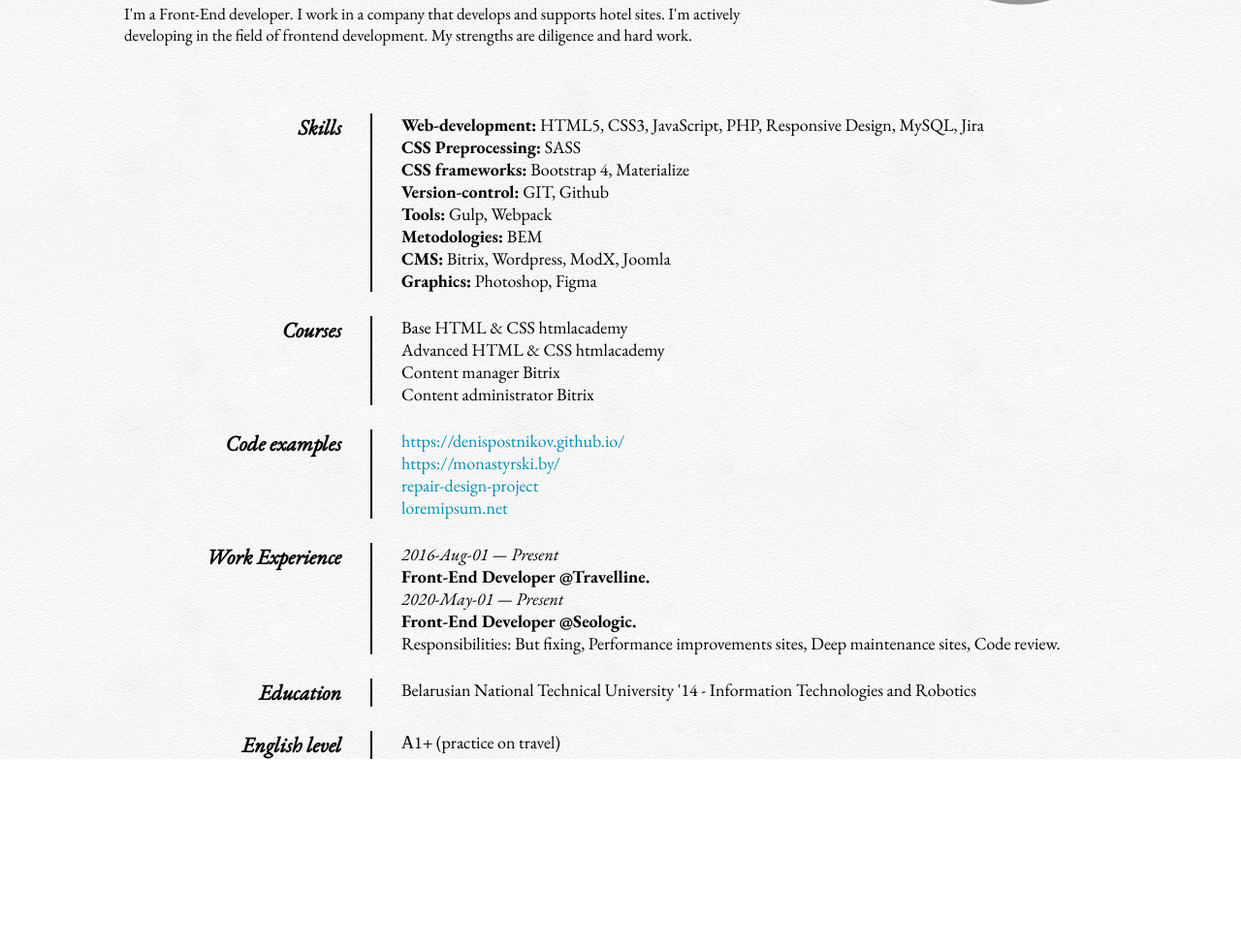
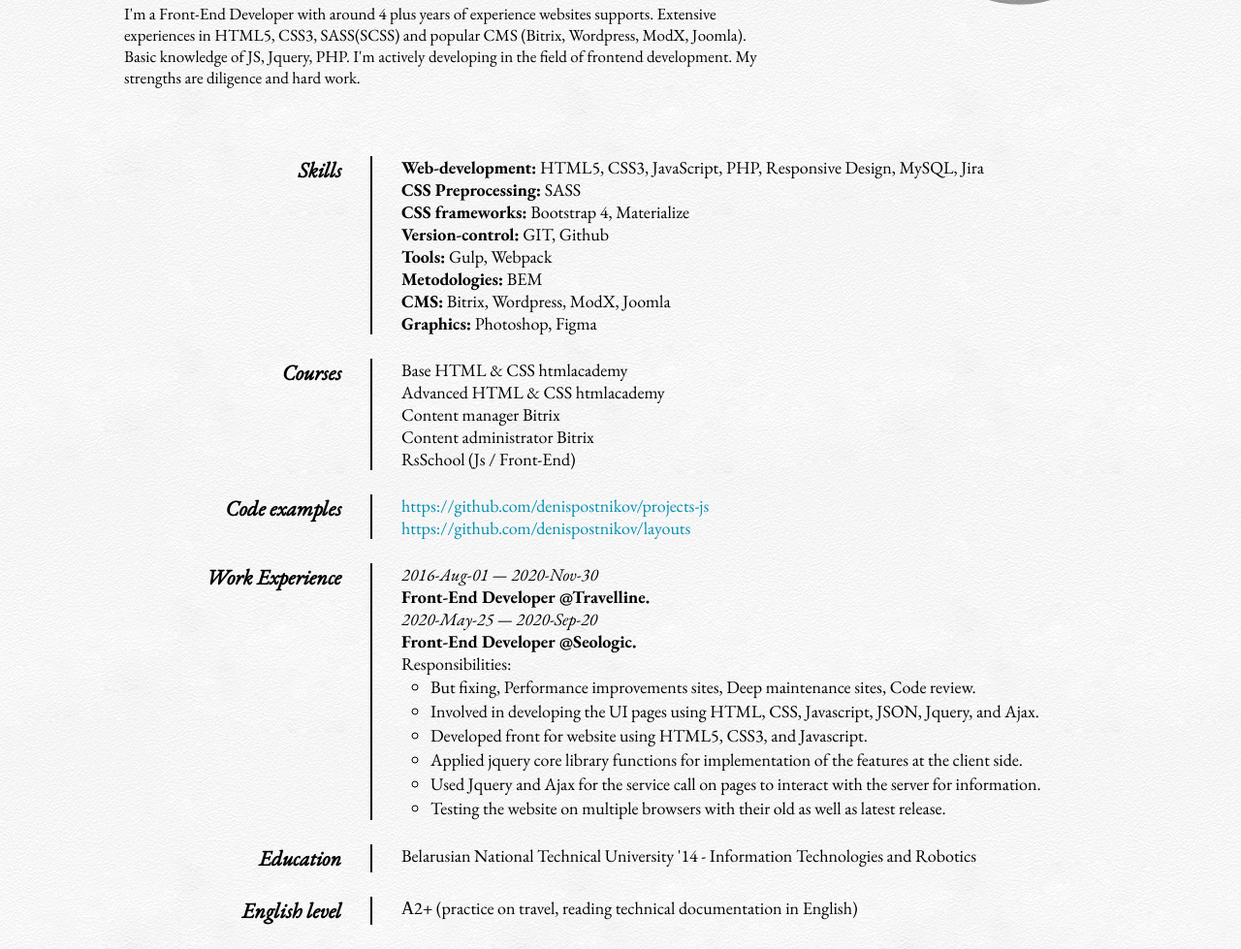
Before and after one commit to DenisPostnikov/rsschool-cv, a plain HTML site: page index.html in a window 1280 px wide. Shown: the part 244-1223 px from the top of the page at 97% size. Before the commit the page ends 1027 px from the top, so only its background shows below. Drawn offline with nearby package versions, Linux system fonts and the light colour scheme.

Commit message:
fix: change information

```diff
--- a/css/style.css
+++ b/css/style.css
@@ -102,7 +102,7 @@ body {
     display: flex;
 }
 
-.card:not(:last-child) {
+.card {
     margin-bottom: 25px;
 }
 
@@ -120,3 +120,9 @@ body {
     padding-left: 30px;
     font-size: 18px;
 }
+
+.card__list-resp {
+    margin-left: 30px;
+    list-style: circle;
+    line-height: 25px;
+}
--- a/index.html
+++ b/index.html
@@ -30,9 +30,7 @@
 								href="github.com/denispostnikov/" target="_blank">github.com/denispostnikov/</a>
 						</li>
 					</ul>
-					<p class="contact-info__desc">I'm a Front-End developer. I work in a company that develops and
-						supports hotel sites. I'm actively developing in the field of frontend development. My strengths
-						are diligence and hard work.</p>
+					<p class="contact-info__desc">I'm a Front-End Developer with around 4 plus years of experience websites supports. Extensive experiences in HTML5, CSS3, SASS(SCSS) and popular CMS (Bitrix, Wordpress, ModX, Joomla). Basic knowledge of JS, Jquery, PHP. I'm actively developing in the field of frontend development. My strengths are diligence and hard work.</p>
 				</div>
 				<div class="contact-img"></div>
 			</div>
@@ -61,6 +59,7 @@
 							<li class="card__item">Advanced HTML & CSS htmlacademy</li>
 							<li class="card__item">Content manager Bitrix</li>
 							<li class="card__item">Content administrator Bitrix</li>
+							<li class="card__item">RsSchool  (Js / Front-End)</li>
 						</ul>
 					</dd>
 				</dl>
@@ -69,20 +68,12 @@
 					<dd class="card__desc">
 						<ul class="card__list">
 							<li class="card__item">
-								<a class="card__link" href="https://denispostnikov.github.io/"
-									target="_blank">https://denispostnikov.github.io/</a>
+								<a class="card__link" href="https://github.com/denispostnikov/projects-js"
+									target="_blank">https://github.com/denispostnikov/projects-js</a>
 							</li>
 							<li class="card__item">
-								<a class="card__link" href="https://monastyrski.by/"
-									target="_blank">https://monastyrski.by/</a>
-							</li>
-							<li class="card__item">
-								<a class="card__link" href="https://denispostnikov.github.io/repair-design-project/"
-									target="_blank">repair-design-project</a>
-							</li>
-							<li class="card__item">
-								<a class="card__link" href="https://denispostnikov.github.io/loremipsum.net/"
-									target="_blank">loremipsum.net</a>
+								<a class="card__link" href="https://github.com/denispostnikov/layouts"
+									target="_blank">https://github.com/denispostnikov/layouts</a>
 							</li>
 						</ul>
 					</dd>
@@ -90,12 +81,21 @@
 				<dl class="card">
 					<dt class="card__title">Work Experience</dt>
 					<dd class="card__desc">
-						<i>2016-Aug-01 — Present</i> <br>
+						<i>2016-Aug-01 — 2020-Nov-30</i> <br>
 						<strong>Front-End Developer @Travelline.</strong><br>
-						<i>2020-May-01 — Present</i> <br>
+						<i>2020-May-25 — 2020-Sep-20</i> <br>
 						<strong>Front-End Developer @Seologic.</strong><br>
-						Responsibilities: But fixing, Performance improvements sites, Deep maintenance sites, Code
-						review.</dd>
+						Responsibilities: <br>
+						<ul class="card__list-resp">
+							<li>But fixing, Performance improvements sites, Deep maintenance sites, Code
+								review.</li>
+							<li>Involved in developing the UI pages using HTML, CSS, Javascript, JSON, Jquery, and Ajax.</li>
+							<li>Developed front for website using HTML5, CSS3, and Javascript.</li>
+							<li>Applied jquery core library functions for implementation of the features at the client side.</li>
+							<li>Used Jquery and Ajax for the service call on pages to interact with the server for information.</li>
+							<li>Testing the website on multiple browsers with their old as well as latest release.</li>
+						</ul>
+					</dd>
 				</dl>
 				<dl class="card">
 					<dt class="card__title">Education</dt>
@@ -110,7 +110,7 @@
 					<dt class="card__title">English level</dt>
 					<dd class="card__desc">
 						<ul class="card__list">
-							<li class="card__item">А1+ (practice on travel)</li>
+							<li class="card__item">А2+ (practice on travel, reading technical documentation in English)</li>
 						</ul>
 					</dd>
 				</dl>
```
